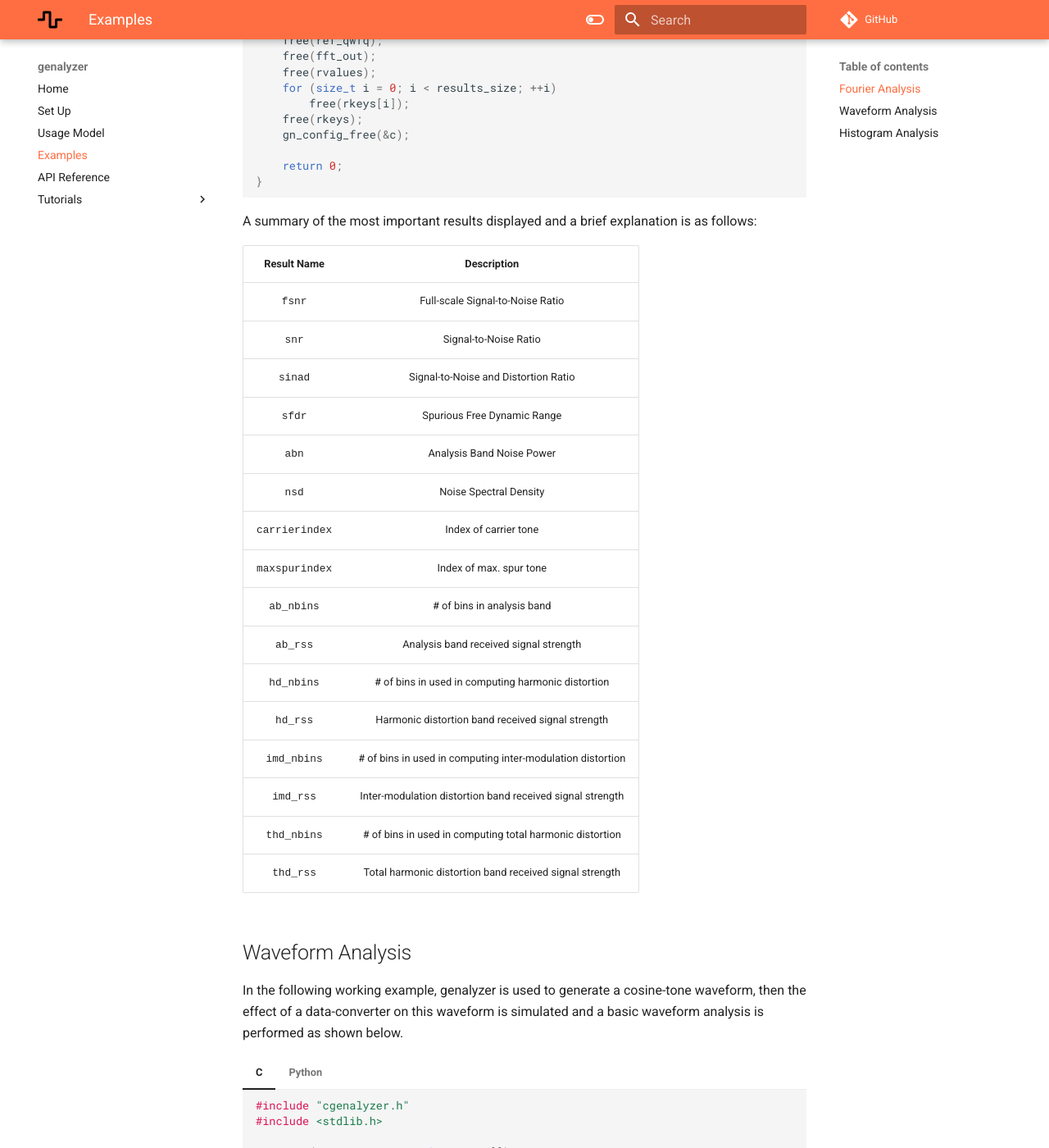
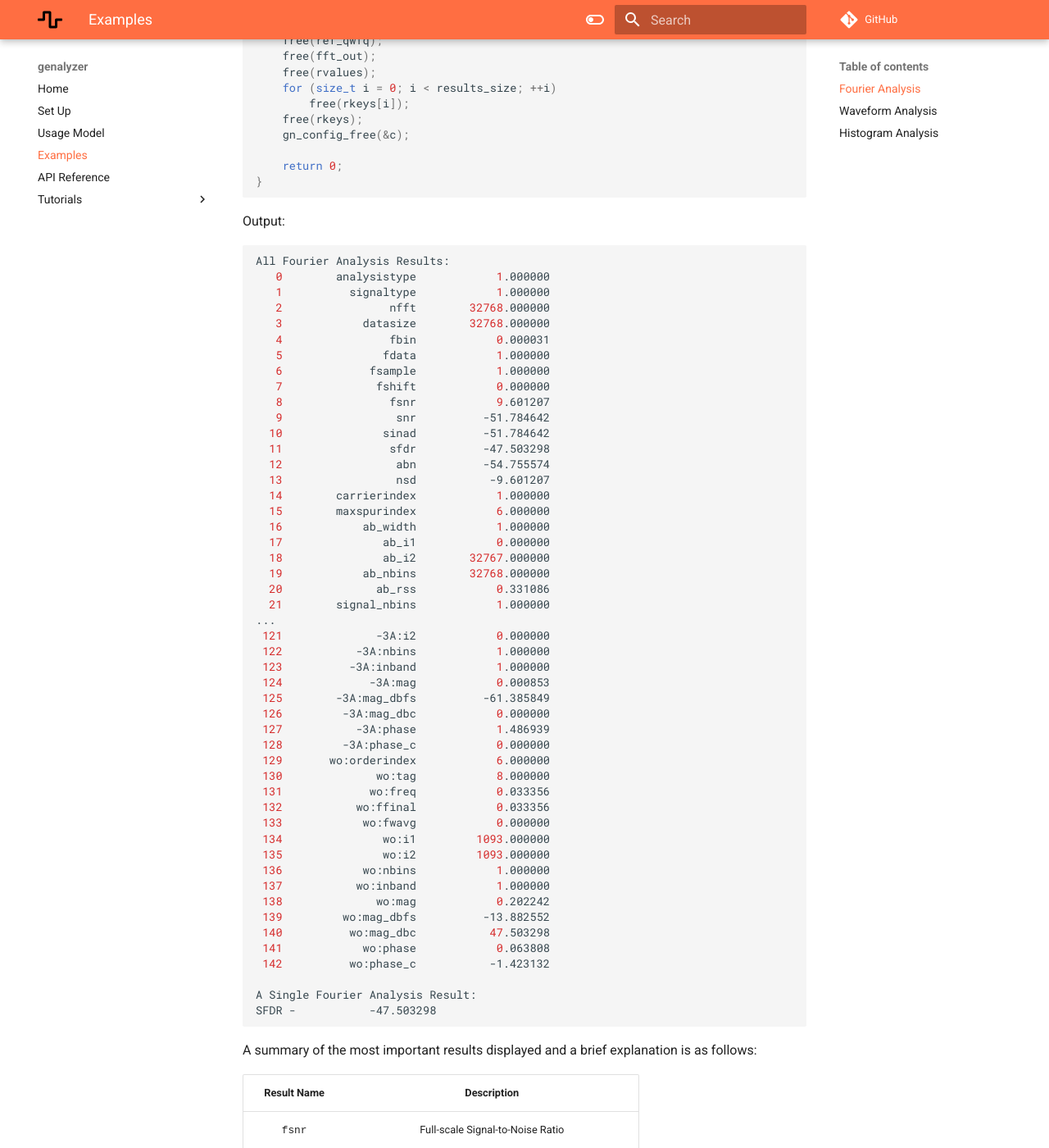
Before and after one commit to analogdevicesinc/genalyzer, an MkDocs documentation site: the page built from docs/examples.md, in a window 1280 px wide and 1400 px high, scrolled down 1609 px. Shown: the whole window at 82% size. Built offline with MkDocs 1.6.1 and Material for MkDocs 9.7.7, drawn with Linux system fonts in a browser that asks for light colours; comment, search, counter and statistics services are not loaded; some of the changed text lies outside the part shown.

````diff
--- a/docs/examples.md
+++ b/docs/examples.md
@@ -128,6 +128,60 @@
     # free memory
     genalyzer.config_free(c)
     ```
+Output:
+
+```bash
+All Fourier Analysis Results:
+   0        analysistype            1.000000
+   1          signaltype            1.000000
+   2                nfft        32768.000000
+   3            datasize        32768.000000
+   4                fbin            0.000031
+   5               fdata            1.000000
+   6             fsample            1.000000
+   7              fshift            0.000000
+   8                fsnr            9.601207
+   9                 snr          -51.784642
+  10               sinad          -51.784642
+  11                sfdr          -47.503298
+  12                 abn          -54.755574
+  13                 nsd           -9.601207
+  14        carrierindex            1.000000
+  15        maxspurindex            6.000000
+  16            ab_width            1.000000
+  17               ab_i1            0.000000
+  18               ab_i2        32767.000000
+  19            ab_nbins        32768.000000
+  20              ab_rss            0.331086
+  21        signal_nbins            1.000000
+...
+ 121              -3A:i2            0.000000
+ 122           -3A:nbins            1.000000
+ 123          -3A:inband            1.000000
+ 124             -3A:mag            0.000853
+ 125        -3A:mag_dbfs          -61.385849
+ 126         -3A:mag_dbc            0.000000
+ 127           -3A:phase            1.486939
+ 128         -3A:phase_c            0.000000
+ 129       wo:orderindex            6.000000
+ 130              wo:tag            8.000000
+ 131             wo:freq            0.033356
+ 132           wo:ffinal            0.033356
+ 133            wo:fwavg            0.000000
+ 134               wo:i1         1093.000000
+ 135               wo:i2         1093.000000
+ 136            wo:nbins            1.000000
+ 137           wo:inband            1.000000
+ 138              wo:mag            0.202242
+ 139         wo:mag_dbfs          -13.882552
+ 140          wo:mag_dbc           47.503298
+ 141            wo:phase            0.063808
+ 142          wo:phase_c           -1.423132
+
+A Single Fourier Analysis Result:
+SFDR -           -47.503298
+```
+
 A summary of the most important results displayed and a brief explanation is as follows:
 
 | Result Name | Description|
@@ -221,7 +275,20 @@
     wfa_results = genalyzer.get_wfa_results(qwf, c)
     pprint.pprint(wfa_results)
     genalyzer.config_free(c)
-    ```
+   ```
+Output:
+```bash
+All Waveform Analysis Results:
+   0                 min         -686.000000
+   1                 max          686.000000
+   2                 mid            0.000000
+   3               range         1372.000000
+   4                 avg           -1.244507
+   5                 rms          482.420110
+   6               rmsac          482.418505
+   7           min_index          247.000000
+   8           max_index           97.000000
+```
 A summary of the results displayed and a brief explanation is as follows:
 
 | Result Name | Description| Notes
@@ -312,6 +379,14 @@
     pprint.pprint(ha_results)
     genalyzer.config_free(c)
     ```
+Output:
+```bash
+All Waveform Analysis Results:
+   0                 sum         8192.000000
+   1      first_nz_index         2048.000000
+   2       last_nz_index         4094.000000
+   3            nz_range         2047.000000
+```
 A summary of the results displayed and a brief explanation is as follows:
 
 | Result Name | Description|
````
Also changed, not shown: docs/setup.md (+8 -0 lines), docs/theory.md (+1 -1 lines).
